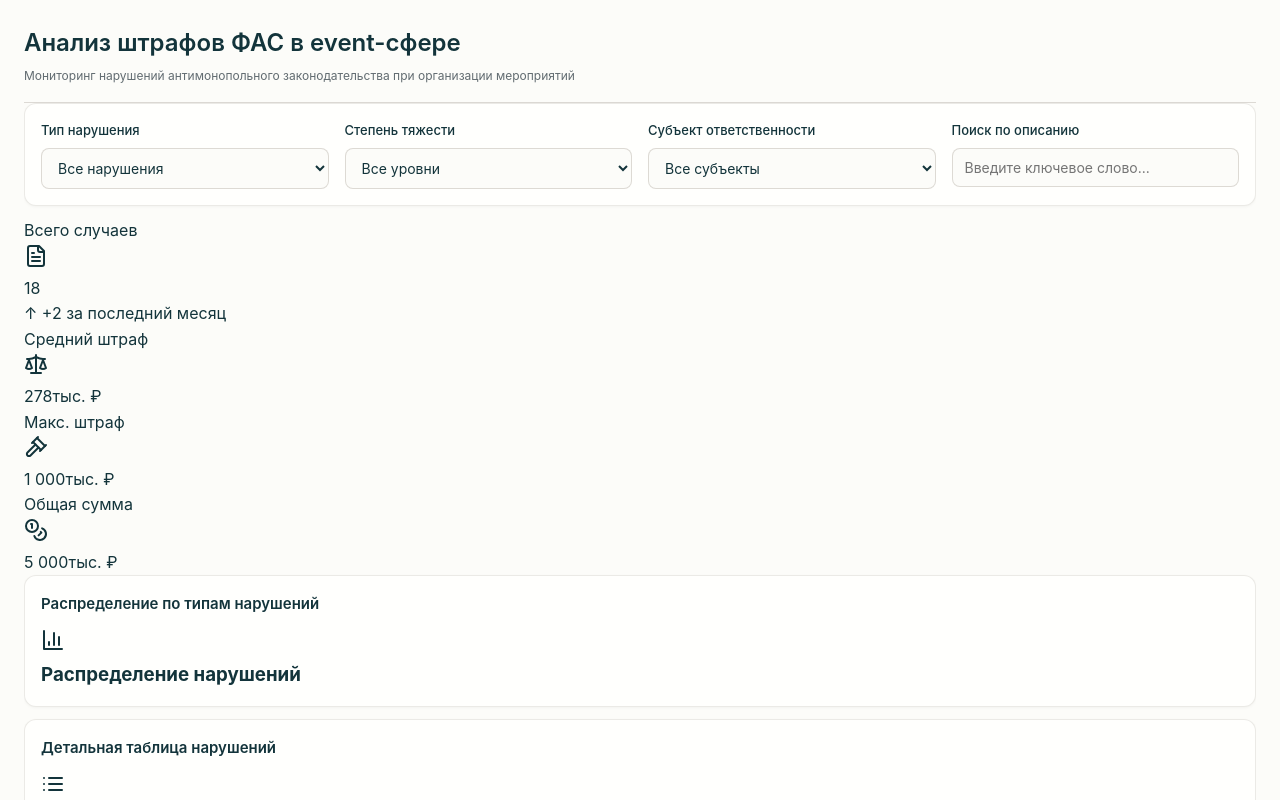
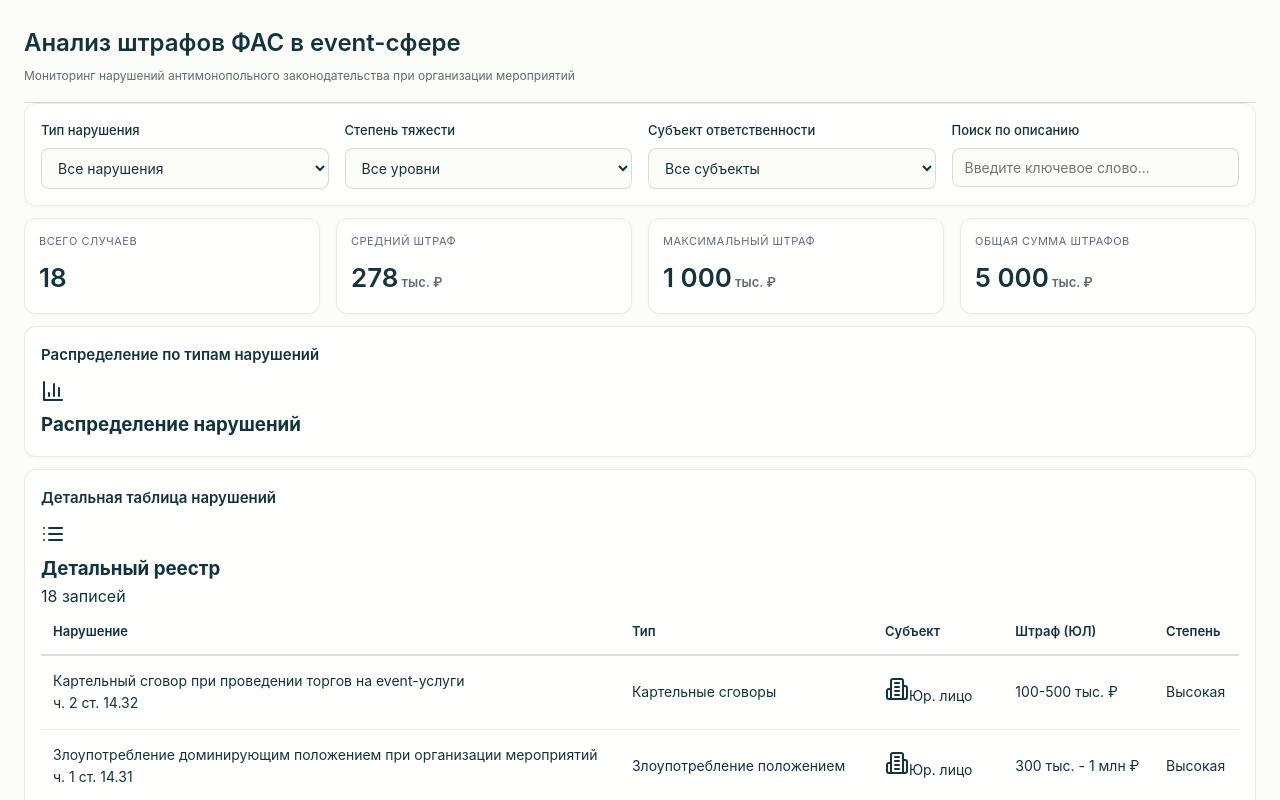
Before and after one commit to appankratova/dashboards_legal, a React (Vite) app: page / in a window 1280 px wide. Built offline with nearby package versions, Linux system fonts and the light colour scheme.

Commit message:
Update StatsGrid.tsx

```diff
--- a/components/StatsGrid.tsx
+++ b/components/StatsGrid.tsx
@@ -1,6 +1,5 @@
 import React from 'react';
 import { Stats } from '../types';
-import { FileText, Scale, Gavel, Coins } from 'lucide-react';
 
 interface StatsGridProps {
   stats: Stats;
@@ -8,87 +7,32 @@ interface StatsGridProps {
 
 const StatsGrid: React.FC<StatsGridProps> = ({ stats }) => {
   return (
-    <div className="grid grid-cols-1 sm:grid-cols-2 lg:grid-cols-4 gap-4">
-      <StatCard
-        label="Всего случаев"
-        value={stats.totalCases.toString()}
-        icon={FileText}
-        color="teal"
-        trend="+2"
-      />
-      <StatCard
-        label="Средний штраф"
-        value={stats.avgFine.toLocaleString('ru-RU')}
-        unit="тыс. ₽"
-        icon={Scale}
-        color="blue"
-      />
-      <StatCard
-        label="Макс. штраф"
-        value={stats.maxFine.toLocaleString('ru-RU')}
-        unit="тыс. ₽"
-        icon={Gavel}
-        color="orange"
-      />
-      <StatCard
-        label="Общая сумма"
-        value={stats.totalFines.toLocaleString('ru-RU')}
-        unit="тыс. ₽"
-        icon={Coins}
-        color="emerald"
-        isTotal
-      />
-    </div>
-  );
-};
-
-interface StatCardProps {
-  label: string;
-  value: string;
-  unit?: string;
-  icon: React.ElementType;
-  color: 'teal' | 'blue' | 'orange' | 'emerald';
-  trend?: string;
-  isTotal?: boolean;
-}
-
-const StatCard: React.FC<StatCardProps> = ({ label, value, unit, icon: Icon, color, trend, isTotal }) => {
-  const styles = {
-    teal: { bg: 'bg-teal-50', text: 'text-teal-600', ring: 'ring-teal-500/10' },
-    blue: { bg: 'bg-blue-50', text: 'text-blue-600', ring: 'ring-blue-500/10' },
-    orange: { bg: 'bg-orange-50', text: 'text-orange-600', ring: 'ring-orange-500/10' },
-    emerald: { bg: 'bg-emerald-50', text: 'text-emerald-600', ring: 'ring-emerald-500/10' },
-  };
-
-  const style = styles[color];
-
-  return (
-    <div className="bg-white rounded-xl shadow-[0_2px_8px_rgba(0,0,0,0.04)] border border-slate-100 p-5 hover:shadow-lg transition-all duration-300 group relative overflow-hidden">
-      {isTotal && (
-        <div className="absolute top-0 right-0 w-16 h-16 bg-gradient-to-br from-emerald-100/50 to-transparent -mr-4 -mt-4 rounded-bl-3xl" />
-      )}
-
-      <div className="flex items-center justify-between mb-4 relative z-10">
-        <span className="text-[11px] font-bold text-slate-400 uppercase tracking-wider group-hover:text-slate-600 transition-colors">
-          {label}
-        </span>
-        <div className={`p-2.5 rounded-xl ${style.bg} ${style.text} ring-1 ring-inset ${style.ring} group-hover:scale-110 transition-transform duration-300`}>
-          <Icon className="w-5 h-5" />
+    <div className="stats-grid">
+      <div className="stat-card">
+        <div className="stat-label">Всего случаев</div>
+        <div className="stat-value">{stats.totalCases}</div>
+      </div>
+      <div className="stat-card">
+        <div className="stat-label">Средний штраф</div>
+        <div className="stat-value">
+          {stats.avgFine.toLocaleString('ru-RU')}
+          <span className="stat-unit">тыс. ₽</span>
         </div>
       </div>
-
-      <div className="flex items-baseline gap-1.5 relative z-10">
-        <span className="text-3xl font-bold text-slate-900 tracking-tight leading-none">
-          {value}
-        </span>
-        {unit && <span className="text-sm font-semibold text-slate-500">{unit}</span>}
+      <div className="stat-card">
+        <div className="stat-label">Максимальный штраф</div>
+        <div className="stat-value">
+          {stats.maxFine.toLocaleString('ru-RU')}
+          <span className="stat-unit">тыс. ₽</span>
+        </div>
       </div>
-
-      {trend && (
-        <div className="mt-2 text-xs font-medium text-teal-600 flex items-center gap-1">
-          <span>↑ {trend} за последний месяц</span>
+      <div className="stat-card">
+        <div className="stat-label">Общая сумма штрафов</div>
+        <div className="stat-value">
+          {stats.totalFines.toLocaleString('ru-RU')}
+          <span className="stat-unit">тыс. ₽</span>
         </div>
-      )}
+      </div>
     </div>
   );
 };
```
